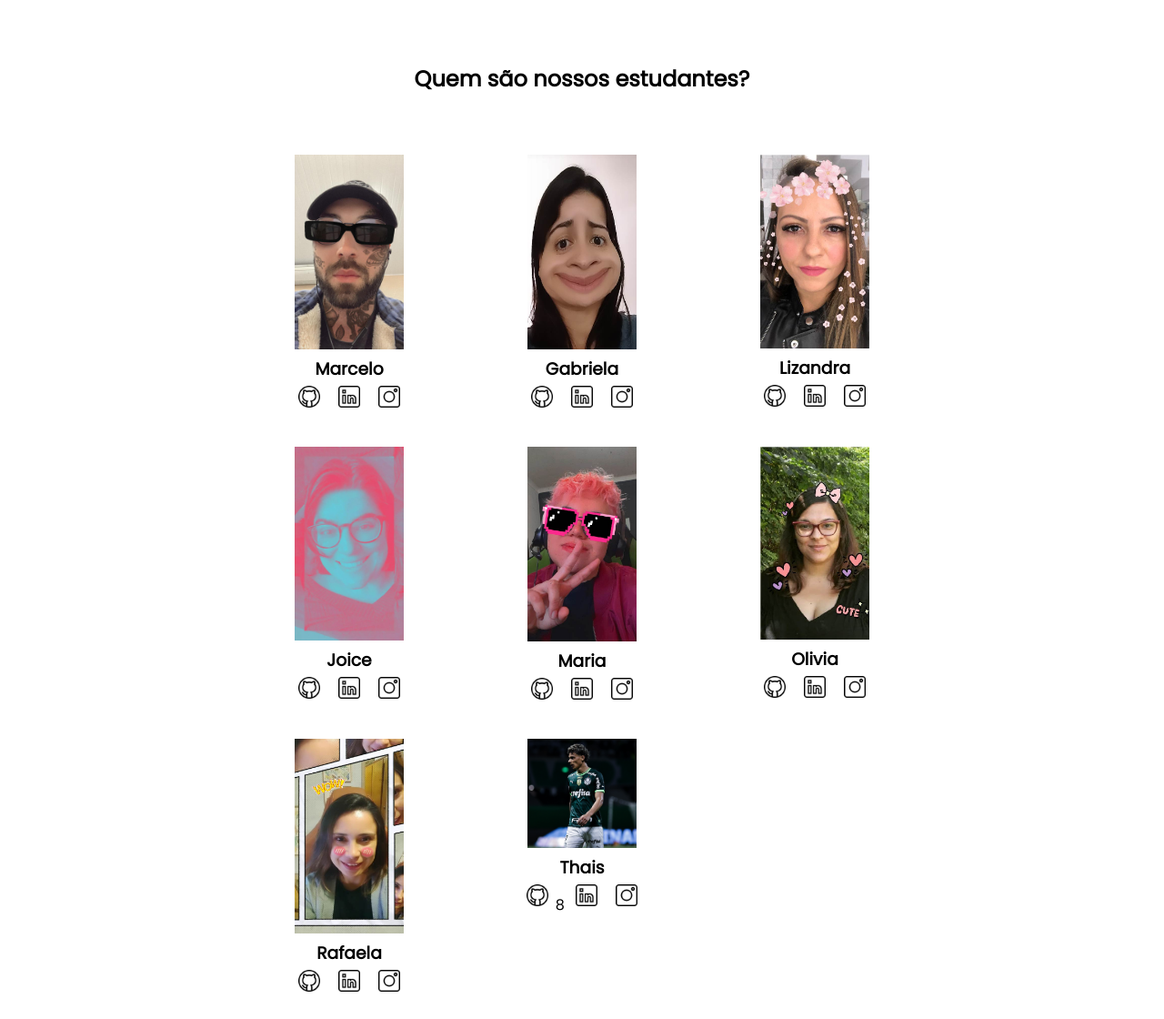
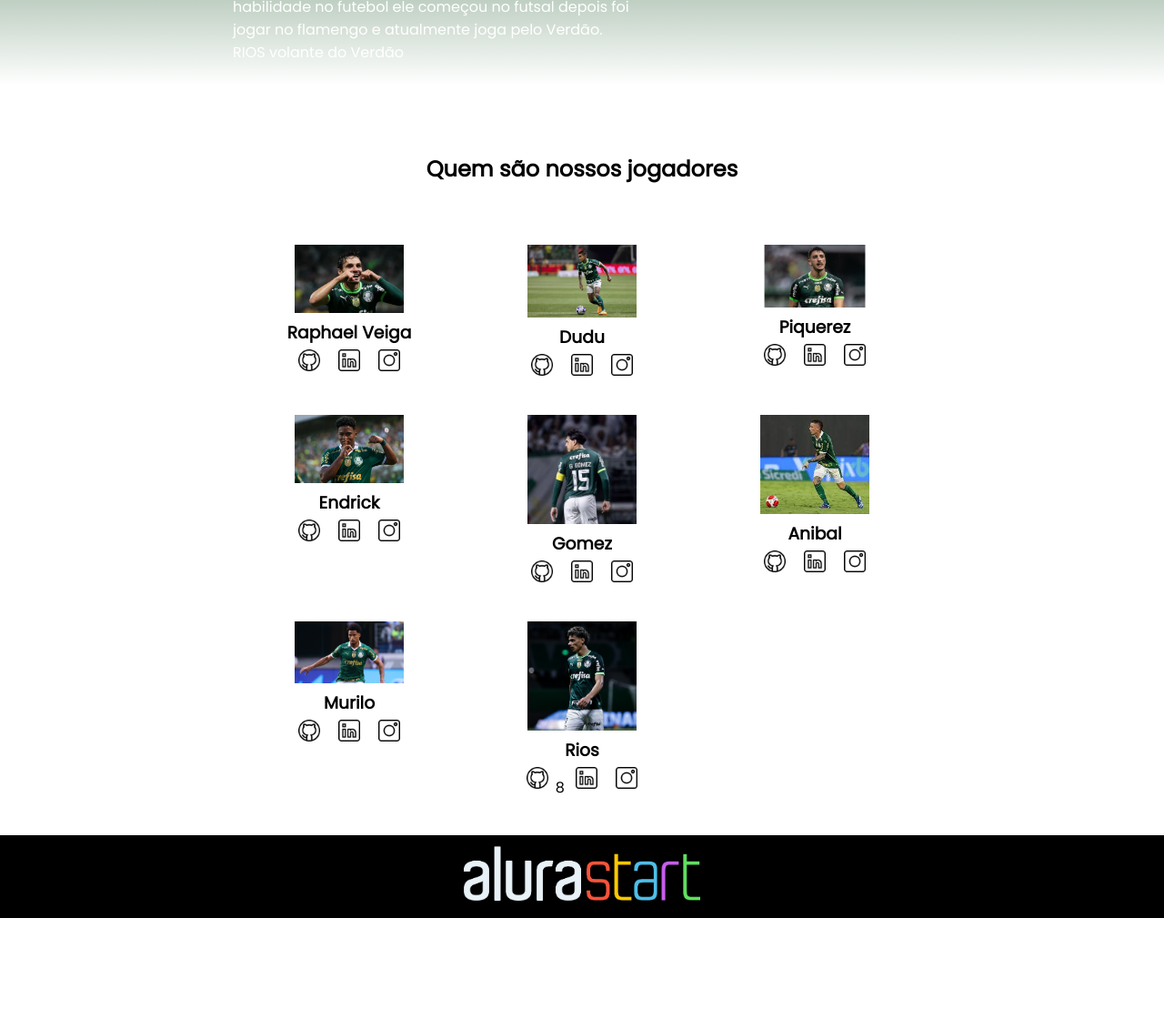
Before and after one commit to SProdrigues/sarah08, a plain HTML site: page index.html in a window 1280 px wide. Shown: the part 338-1458 px from the top of the page at 91% size. After the commit the page ends 1347 px from the top, so only its background shows below. Drawn offline with Linux system fonts and the light colour scheme.

Commit message:
Add files via upload

```diff
--- a/index.html
+++ b/index.html
@@ -14,7 +14,7 @@
 
 <body>
     <header class="cabecalho">
-        <img class="cabecalho-imagem" src="alurastart logo.png" alt="logo da alura start">
+        <img class="cabecalho-imagem" src="Thais.jpg" alt="logo da alura start">
         <ul class="cabecalho-lista">
             <li class="cabecalho-lista-item"><a href="#escola">RIOS</a></li>
             <li class="cabecalho-lista-item"><a href="#estudante">Palmeiras</a></li>
@@ -33,12 +33,12 @@
     </section>
 
     <section id="estudante">
-        <h2 class="estudante-titulo">Quem são nossos estudantes?</h2>
+        <h2 class="estudante-titulo">Quem são nossos jogadores</h2>
         <div class="estudante-todos">
             <span></span>
             <div class="estudante-div">
-                <img class="estudante-imagem" src="Marcelo.jpeg" alt="foto do marcelo">
-                <h3 class="estudante-nome">Marcelo</h3>
+                <img class="estudante-imagem" src="Veiga.jpg" alt="foto do Veiga">
+                <h3 class="estudante-nome">Raphael Veiga</h3>
                 <a href="https://github.com/marcelopaludetto"><img class="estudante-icone" src="github.png"
                         alt="icone github"></a>
                 <a href="https://linkedin.com/marcelopaludetto"><img class="estudante-icone" src="linkedin.png"
@@ -47,8 +47,8 @@
                         alt="icone instagram"></a>
             </div>
             <div class="estudante-div">
-                <img class="estudante-imagem" src="Gabi.jpg" alt="foto da gabi">
-                <h3 class="estudante-nome">Gabriela</h3>
+                <img class="estudante-imagem" src="Dudu.jpg" alt="foto do dudu">
+                <h3 class="estudante-nome">Dudu</h3>
                 <a href="https://github.com/GabrielaM-L"><img class="estudante-icone" src="github.png"
                         alt="icone github"></a>
                 <a href="https://www.linkedin.com/in/gabriela-marcomini-de-lima/"><img class="estudante-icone"
@@ -57,8 +57,8 @@
                         alt="icone instagram"></a>
             </div>
             <div class="estudante-div">
-                <img class="estudante-imagem" src="Liz.jpg" alt="foto da lizandra">
-                <h3 class="estudante-nome">Lizandra</h3>
+                <img class="estudante-imagem" src="Piquerez.jpg" alt="foto do Piquerez">
+                <h3 class="estudante-nome">Piquerez</h3>
                 <a href="https://github.com/LizandraDuarte40"><img class="estudante-icone" src="github.png"
                         alt="icone github"></a>
                 <a href="https://www.linkedin.com/in/lizandrarlm-duarte/"><img class="estudante-icone"
@@ -69,8 +69,8 @@
             <span></span>
             <span></span>
             <div class="estudante-div">
-                <img class="estudante-imagem" src="Joice.jpg" alt="foto da joice">
-                <h3 class="estudante-nome">Joice</h3>
+                <img class="estudante-imagem" src="Endrick.jpg" alt="foto do Endrick">
+                <h3 class="estudante-nome">Endrick</h3>
                 <a href="https://github.com/JoiceAlura"><img class="estudante-icone" src="github.png"
                         alt="icone github"></a>
                 <a href="https://www.linkedin.com/in/joicebarbaresco/"><img class="estudante-icone" src="linkedin.png"
@@ -79,8 +79,8 @@
                         alt="icone instagram"></a>
             </div>
             <div class="estudante-div">
-                <img class="estudante-imagem" src="Maria.jpg" alt="foto da maria">
-                <h3 class="estudante-nome">Maria</h3>
+                <img class="estudante-imagem" src="gomez.jpg" alt="foto do gomez">
+                <h3 class="estudante-nome">Gomez</h3>
                 <a href="https://github.com/MagePSR"><img class="estudante-icone" src="github.png"
                         alt="icone github"></a>
                 <a href="https://www.linkedin.com/in/mariageovanna"><img class="estudante-icone" src="linkedin.png"
@@ -89,8 +89,8 @@
                         alt="icone instagram"></a>
             </div>
             <div class="estudante-div">
-                <img class="estudante-imagem" src="Olivia.jpg" alt="foto da olhe">
-                <h3 class="estudante-nome">Olivia</h3>
+                <img class="estudante-imagem" src="Anibal.jpeg" alt="foto do Anibal">
+                <h3 class="estudante-nome">Anibal</h3>
                 <img class="estudante-icone" src="github.png" alt="icone github">
                 <a href="https://www.linkedin.com/in/olhe/"><img class="estudante-icone" src="linkedin.png"
                         alt="icone linkedin"></a>
@@ -100,8 +100,8 @@
             <span></span>
             <span></span>
             <div class="estudante-div">
-                <img class="estudante-imagem" src="Rafa.jpg" alt="foto da rafa">
-                <h3 class="estudante-nome">Rafaela</h3>
+                <img class="estudante-imagem" src="Murilo.jpg" alt="foto do MUrilo">
+                <h3 class="estudante-nome">Murilo</h3>
                 <a href="https://github.com/rafaelamunhoz12"><img class="estudante-icone" src="github.png"
                         alt="icone github"></a>
                 <a href="http://linkedin.com/in/rafaela-felix-munhoz-oliveira-02160a10a"><img class="estudante-icone"
@@ -110,8 +110,8 @@
                         alt="icone instagram"></a>
             </div>
             <div class="estudante-div">
-                <img class="estudante-imagem" src="Thais.jpg" alt="foto da thais">
-                <h3 class="estudante-nome">Thais</h3>
+                <img class="estudante-imagem" src="Thais.jpg" alt="foto do Rios">
+                <h3 class="estudante-nome">Rios</h3>
                 <a href="https://github.com/Thaispianucci"><img class="estudante-icone" src="github.png"
                         alt="icone github"></a>8
                 <a href="https://www.linkedin.com/in/thais-pianucci-benedicto-54a9a416/"><img class="estudante-icone"
```
Also changed, not shown: Anibal.jpeg (added), Dudu.jpg (added), Endrick.jpg (added), Murilo.jpg (added), Piquerez.jpg (added), Veiga.jpg (added), gomez.jpg (added), i (1).jpeg (added).
